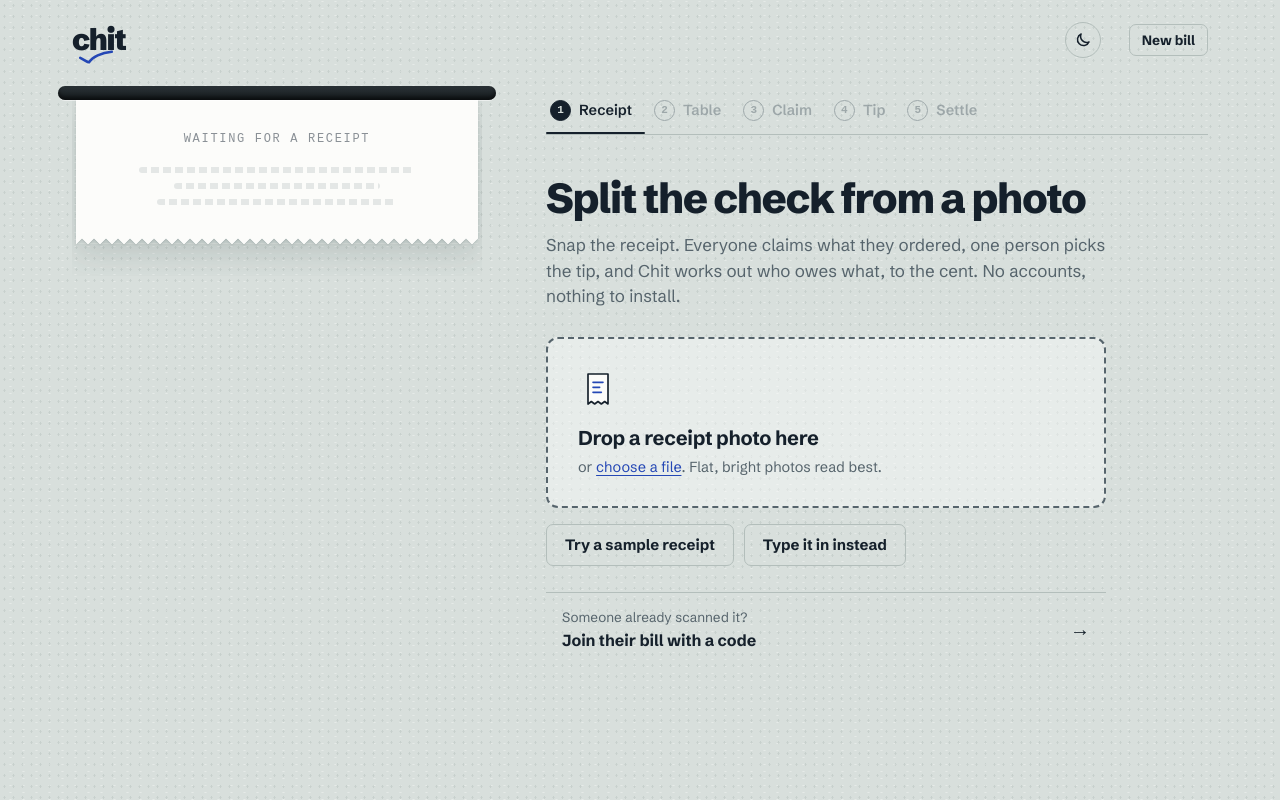
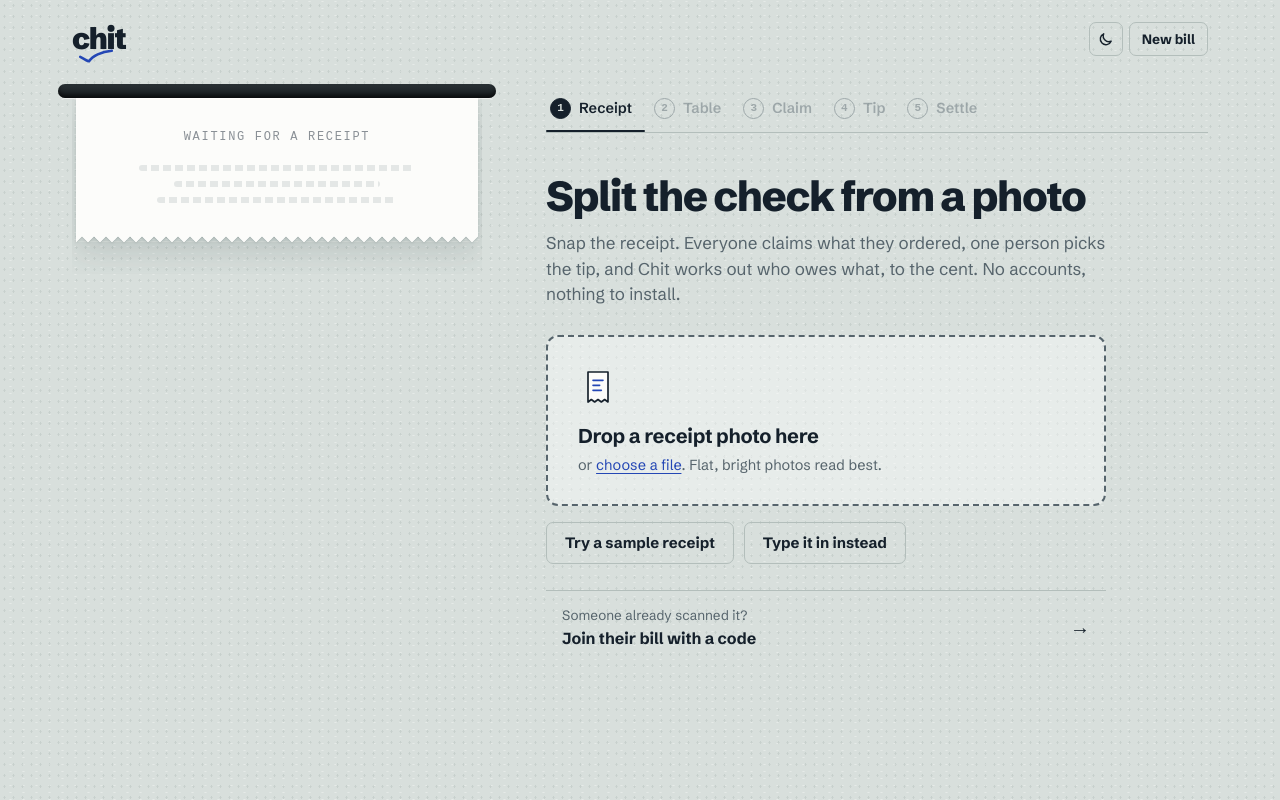
Before and after one commit to BenGreenberg07/chit, a website with bundled scripts: page index.html in a window 1280 px wide. Built offline with nearby package versions, Linux system fonts and the light colour scheme; a web font is replaced by a local one.

Commit message:
Theme toggle and New bill as one matched pair; icon spins in on switch

```diff
--- a/index.html
+++ b/index.html
@@ -35,8 +35,10 @@
     </a>
     <span class="bar-merchant" id="bar-merchant"></span>
     <span id="live-slot"></span>
-    <button class="icon-btn" data-action="theme" id="theme-btn" aria-label="Switch to dark mode"></button>
-    <button class="btn btn-quiet btn-sm" data-action="new" id="new-bill">New bill</button>
+    <div class="bar-actions">
+      <button class="icon-btn" data-action="theme" id="theme-btn" aria-label="Switch to dark mode"></button>
+      <button class="btn btn-quiet btn-sm" data-action="new" id="new-bill">New bill</button>
+    </div>
   </header>
 
   <main class="desk">
--- a/js/app.js
+++ b/js/app.js
@@ -992,6 +992,7 @@ function applyTheme(theme, animate) {
   const dark = theme === "dark";
   const btn = $("#theme-btn");
   btn.innerHTML = dark ? SUN : MOON;
+  if (animate && !reduced.matches) btn.firstElementChild.classList.add("swap");
   btn.setAttribute("aria-label", dark ? "Switch to light mode" : "Switch to dark mode");
   document.querySelector('meta[name="theme-color"]')?.setAttribute("content", dark ? "#121819" : "#d8dfdc");
 }
--- a/styles.css
+++ b/styles.css
@@ -66,15 +66,20 @@
 /* Switching themes cross-fades instead of flashing. */
 :root.theming, :root.theming * { transition: background-color 0.35s ease, color 0.35s ease, border-color 0.35s ease, fill 0.35s ease, stroke 0.35s ease !important; }
 
+/* Theme toggle and New bill read as one pair: same height, corners, border. */
+.icon-btn, #new-bill { height: 34px; border-radius: var(--r); }
 .icon-btn {
   display: grid; place-items: center;
-  width: 36px; height: 36px; margin-left: 10px;
-  border: 1.5px solid var(--rule); border-radius: 50%;
+  width: 34px; padding: 0;
+  border: 1.5px solid var(--rule);
   background: transparent; color: var(--ui);
+  transition: border-color 0.15s, background-color 0.15s, transform 0.35s cubic-bezier(0.34, 1.56, 0.64, 1);
 }
-.icon-btn:hover { border-color: var(--muted); }
-.icon-btn svg { width: 18px; height: 18px; fill: none; stroke: currentColor; stroke-width: 2; stroke-linecap: round; stroke-linejoin: round; transition: transform 0.5s cubic-bezier(0.3, 1.4, 0.5, 1); }
-.icon-btn:active svg { transform: rotate(-30deg) scale(0.9); }
+.icon-btn:hover { border-color: var(--muted); background: var(--wash-strong); }
+.icon-btn:active { transform: scale(0.92); transition-duration: 0.08s; }
+.icon-btn svg { width: 17px; height: 17px; fill: none; stroke: currentColor; stroke-width: 2; stroke-linecap: round; stroke-linejoin: round; }
+.icon-btn svg.swap { animation: icon-swap 0.5s cubic-bezier(0.3, 1.3, 0.5, 1); }
+@keyframes icon-swap { from { opacity: 0; transform: rotate(-90deg) scale(0.4); } }
 
 /* Undo in the toast */
 .toast { width: max-content; }
@@ -121,7 +126,9 @@ button { cursor: pointer; }
 .bar-merchant { font-size: 14px; color: var(--muted); padding-left: 18px; border-left: 1.5px solid var(--rule); }
 .bar-merchant:empty { border: 0; }
 #live-slot { margin-left: auto; }
-#new-bill { margin-left: 10px; }
+#new-bill { padding-top: 0; padding-bottom: 0; }
+.bar-actions { display: flex; align-items: center; gap: 6px; }
+#live-slot:empty + .bar-actions { margin-left: auto; }
 
 /* ---------- layout ---------- */
 .desk {
@@ -857,7 +864,7 @@ body.dragging .drop { transform: scale(1.01); }
   /* Claim controls ride along at the bottom while you scroll the receipt. */
   body[data-step="claim"] { padding-bottom: 170px; }
   body[data-step="claim"] .toast { bottom: calc(160px + env(safe-area-inset-bottom)); }
-  .icon-btn { width: 34px; height: 34px; margin-left: 8px; }
+
   .claim-body .dock {
     position: fixed;
     left: 0;
@@ -902,7 +909,7 @@ body.dragging .drop { transform: scale(1.01); }
   .code-big span { width: calc((100vw - 72px) / 5); max-width: 62px; }
   .live-n { display: none; }
   .live-pill { padding: 6px 10px; }
-  #new-bill { padding: 6px 10px; }
+  #new-bill { padding: 0 11px; }
   .invite .btn { justify-self: stretch; }
 }
 @media (max-width: 480px) {
--- a/sw.js
+++ b/sw.js
@@ -1,6 +1,6 @@
 // Keeps the app shell on the phone so Chit opens with bad or no signal.
 // Bump CACHE whenever a shell file changes.
-const CACHE = "chit-v10";
+const CACHE = "chit-v11";
 const SHELL = [
   "./", "index.html", "styles.css", "js/app.js", "js/parse.js", "js/split.js", "js/sync.js",
   "manifest.webmanifest", "assets/icon-192.png", "assets/icon-180.png", "assets/sample-receipt.jpg",
```
